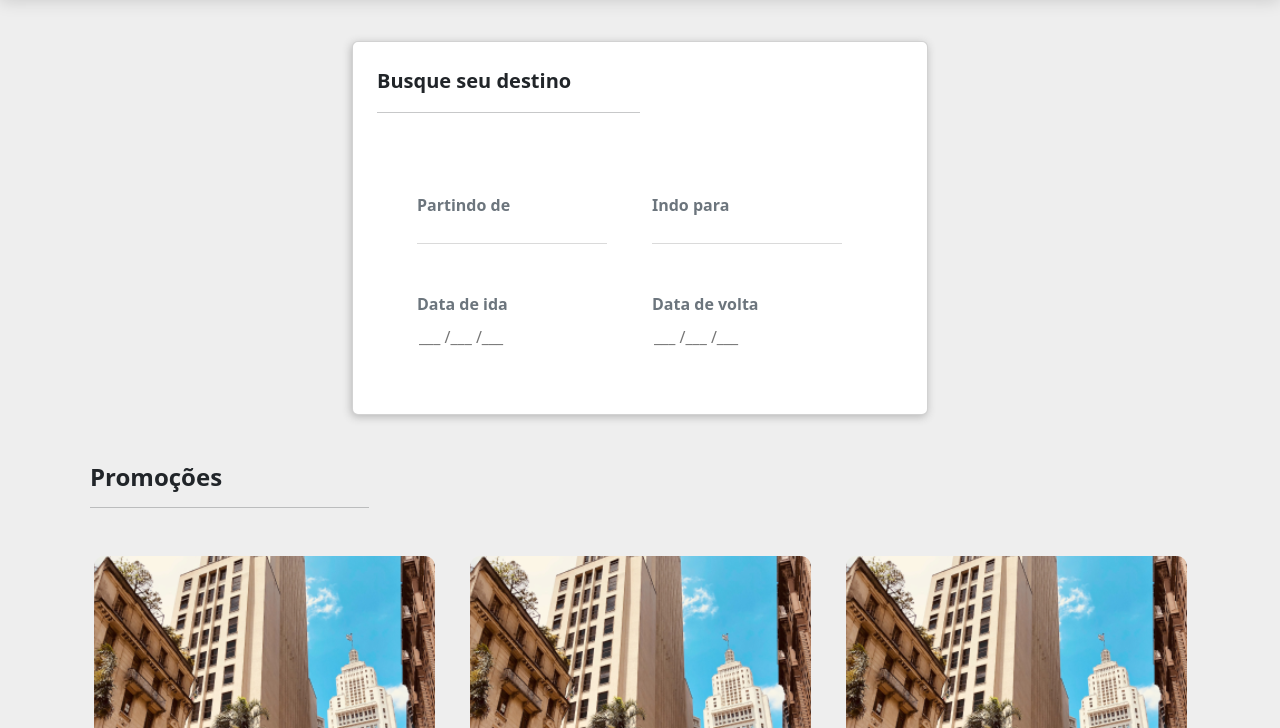
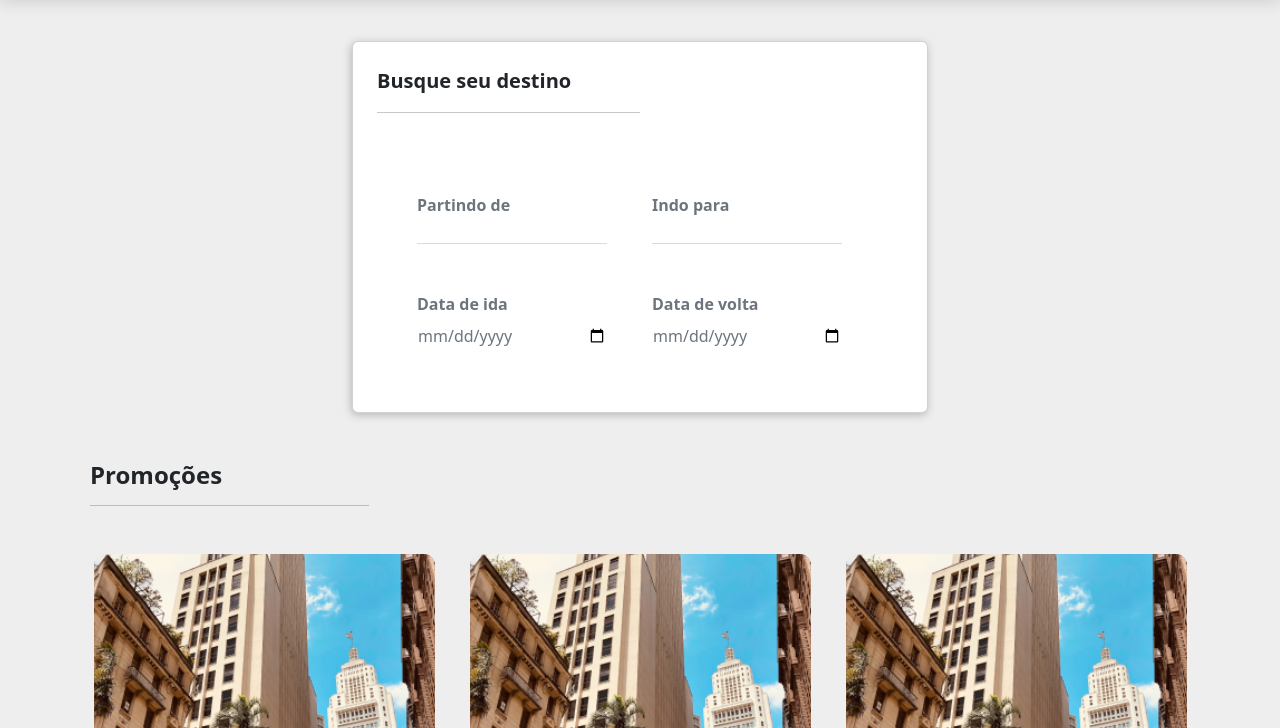
Before and after one commit to tsgomes9/boa-trip, a plain HTML site: page index.html in a window 1280 px wide. Shown: the part 72-800 px from the top of the page. Drawn offline with nearby package versions, Linux system fonts and the light colour scheme.

Commit message:
date adjust

```diff
--- a/index.html
+++ b/index.html
@@ -84,8 +84,7 @@
                 <div>
                   <input
                     class="input-travel-date text-secondary mt-2"
-                    type="text"
-                    placeholder="___ /___ /___"
+                    type="date"
                   />
                 </div>
               </div>
@@ -96,8 +95,7 @@
                 <div>
                   <input
                     class="input-travel-date text-secondary mt-2"
-                    type="text"
-                    placeholder="___ /___ /___"
+                    type="date"
                   />
                 </div>
               </div>
```
